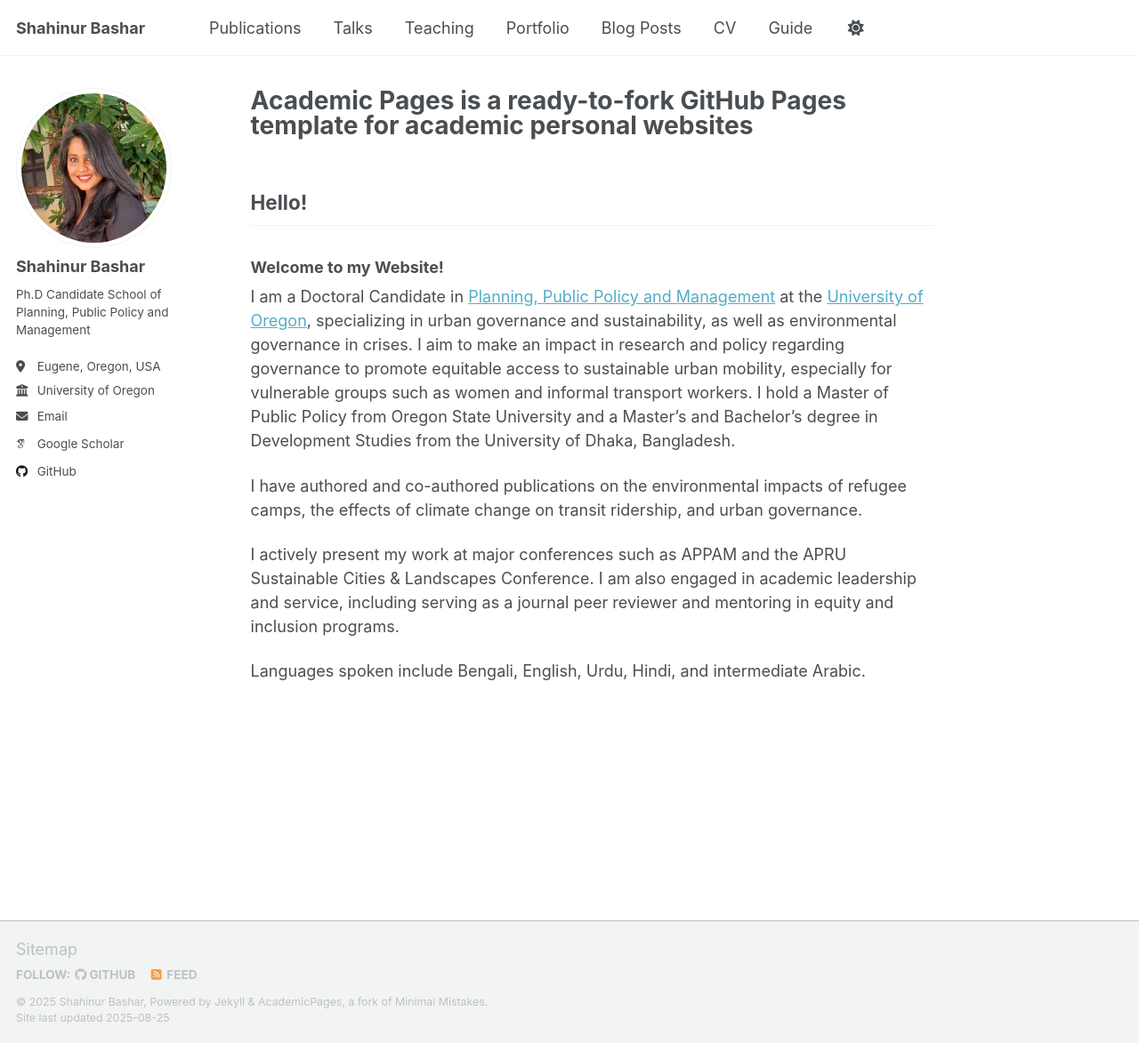
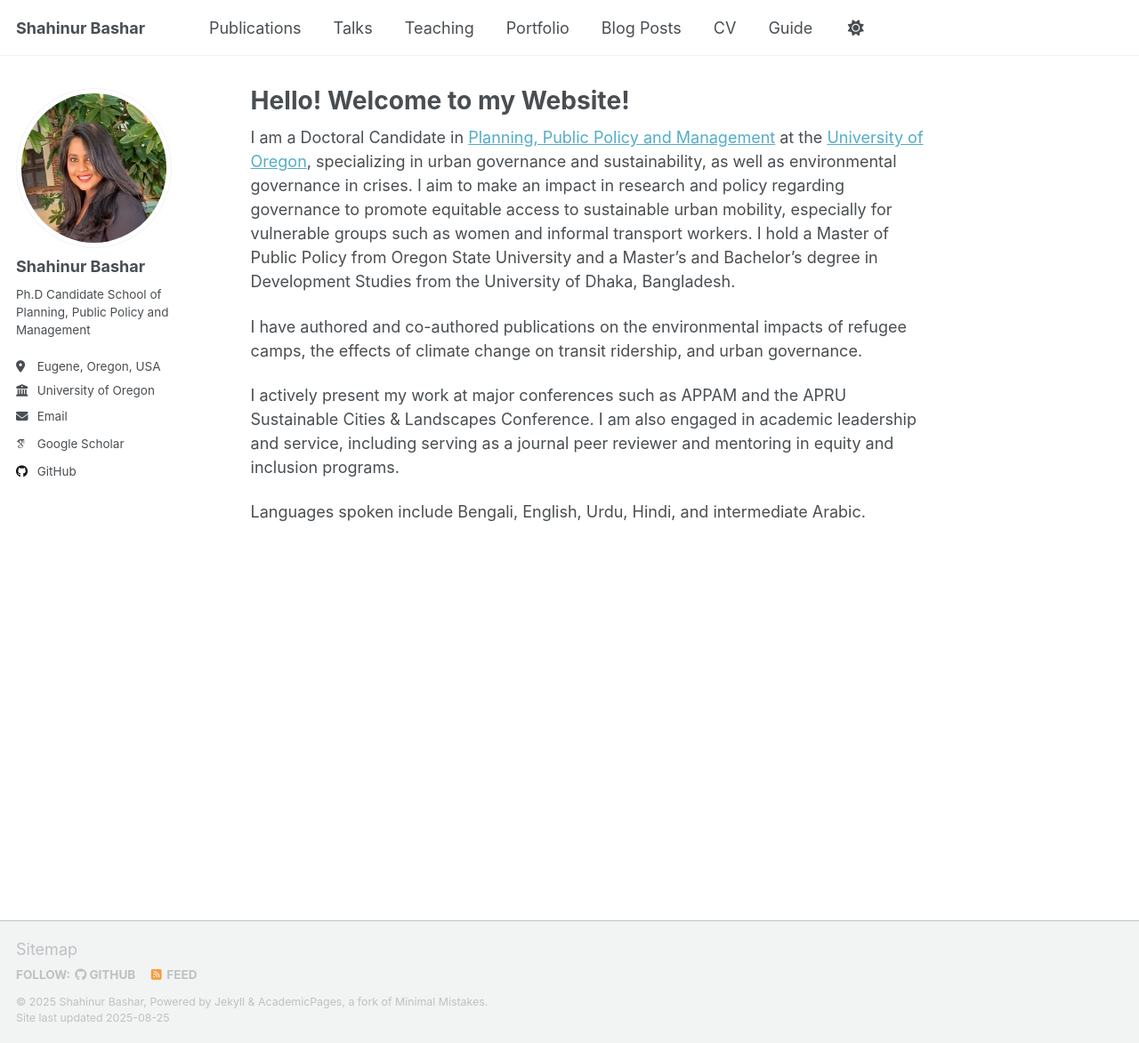
Before and after one commit to Shahinurbashar/Professional-Profile, a Jekyll site: the page built from _pages/about.md, in a window 1280 px wide and 1173 px high. Shown: the whole window at 89% size. Built offline with Jekyll 4.4.1, drawn with Linux system fonts in a browser that asks for light colours; some web fonts are replaced; a script that is not in the unit is left out.

Commit message:
Update about.md

```diff
--- a/_pages/about.md
+++ b/_pages/about.md
@@ -1,14 +1,13 @@
 ---
 permalink: /
-title: "Academic Pages is a ready-to-fork GitHub Pages template for academic personal websites"
+title: "Hello! Welcome to my Website!"
 author_profile: true
 redirect_from:
   - /about/
   - /about.html
 ---
 
-## Hello!
-### Welcome to my Website!
+
 
 I am a Doctoral Candidate in [Planning, Public Policy and Management](https://mnm.uoregon.edu/) at the [University of Oregon](https://www.uoregon.edu/), specializing in urban governance and sustainability, as well as environmental governance in crises. I aim to make an impact in research and policy regarding governance to promote equitable access to sustainable urban mobility, especially for vulnerable groups such as women and informal transport workers. I hold a Master of Public Policy from Oregon State University and a Master's and Bachelor’s degree in Development Studies from the University of Dhaka, Bangladesh.
 
```
